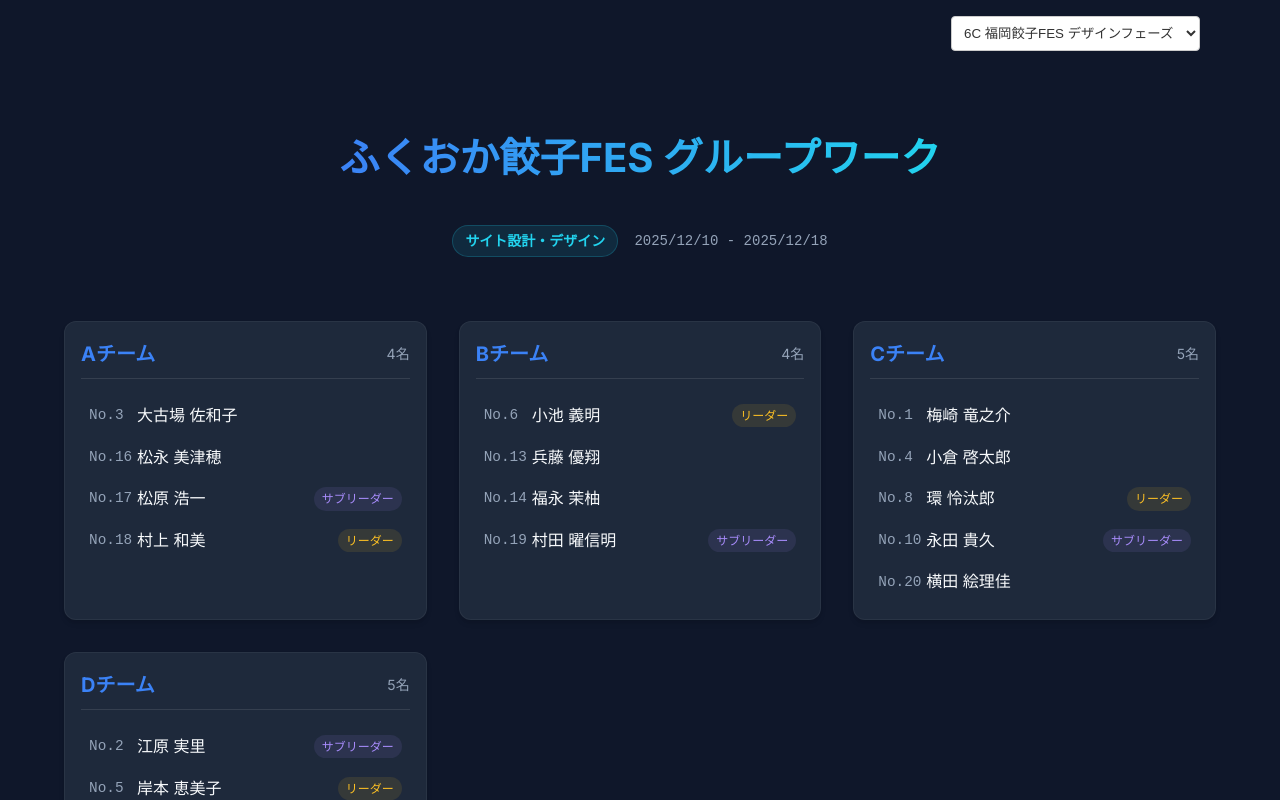
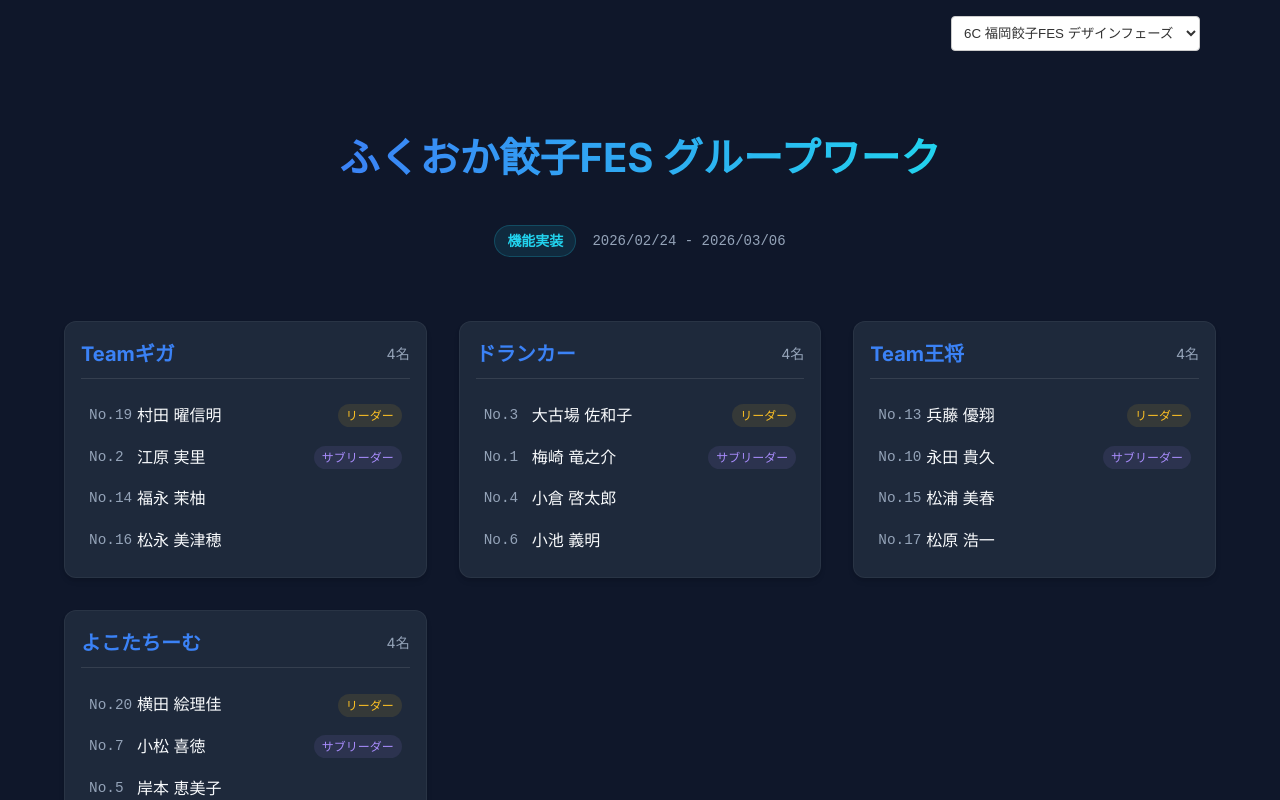
Before and after one commit to yskf0327/group-tool, a Vue app: page / in a window 1280 px wide. Shown: the top 800 px of the page. Built offline with nearby package versions, Linux system fonts and the light colour scheme.

Commit message:
fix: グループデータを更新し、メンバーのソート機能を実装

```diff
--- a/public/data/202511_6c_gyoza/members.json
+++ b/public/data/202511_6c_gyoza/members.json
@@ -2,50 +2,50 @@
   {
     "no": 1,
     "name": "梅崎 竜之介",
-    "team_id": "c",
-    "role": ""
+    "team_id": "b",
+    "role": "サブリーダー"
   },
   {
     "no": 2,
     "name": "江原 実里",
-    "team_id": "d",
+    "team_id": "a",
     "role": "サブリーダー"
   },
   {
     "no": 3,
     "name": "大古場 佐和子",
-    "team_id": "a",
-    "role": ""
+    "team_id": "b",
+    "role": "リーダー"
   },
   {
     "no": 4,
     "name": "小倉 啓太郎",
-    "team_id": "c",
+    "team_id": "b",
     "role": ""
   },
   {
     "no": 5,
     "name": "岸本 恵美子",
     "team_id": "d",
-    "role": "リーダー"
+    "role": ""
   },
   {
     "no": 6,
     "name": "小池 義明",
     "team_id": "b",
-    "role": "リーダー"
+    "role": ""
   },
   {
     "no": 7,
     "name": "小松 喜徳",
     "team_id": "d",
-    "role": ""
+    "role": "サブリーダー"
   },
   {
     "no": 8,
     "name": "環 怜汰郎",
-    "team_id": "c",
-    "role": "リーダー"
+    "team_id": "d",
+    "role": ""
   },
   {
     "no": 10,
@@ -54,27 +54,21 @@
     "role": "サブリーダー"
   },
   {
-    "no": 11,
-    "name": "濱田 真衣",
-    "team_id": "d",
-    "role": ""
-  },
-  {
     "no": 13,
     "name": "兵藤 優翔",
-    "team_id": "b",
-    "role": ""
+    "team_id": "c",
+    "role": "リーダー"
   },
   {
     "no": 14,
     "name": "福永 茉柚",
-    "team_id": "b",
+    "team_id": "a",
     "role": ""
   },
   {
     "no": 15,
     "name": "松浦 美春",
-    "team_id": "d",
+    "team_id": "c",
     "role": ""
   },
   {
@@ -86,25 +80,19 @@
   {
     "no": 17,
     "name": "松原 浩一",
-    "team_id": "a",
-    "role": "サブリーダー"
+    "team_id": "c",
+    "role": ""
   },
   {
-    "no": 18,
-    "name": "村上 和美",
+    "no": 19,
+    "name": "村田 曜信明",
     "team_id": "a",
     "role": "リーダー"
   },
   {
-    "no": 19,
-    "name": "村田 曜信明",
-    "team_id": "b",
-    "role": "サブリーダー"
-  },
-  {
     "no": 20,
     "name": "横田 絵理佳",
-    "team_id": "c",
-    "role": ""
+    "team_id": "d",
+    "role": "リーダー"
   }
 ]
--- a/public/data/202511_6c_gyoza/project-info.json
+++ b/public/data/202511_6c_gyoza/project-info.json
@@ -1,8 +1,8 @@
 {
   "title": "ふくおか餃子FES グループワーク",
-  "phase": "サイト設計・デザイン",
+  "phase": "機能実装",
   "period": {
-    "start": "2025-12-10",
-    "end": "2025-12-18"
+    "start": "2026-02-24",
+    "end": "2026-03-06"
   }
 }
--- a/public/data/202511_6c_gyoza/teams.json
+++ b/public/data/202511_6c_gyoza/teams.json
@@ -1,18 +1,18 @@
 [
   {
     "id": "a",
-    "name": "Aチーム"
+    "name": "Teamギガ"
   },
   {
     "id": "b",
-    "name": "Bチーム"
+    "name": "ドランカー"
   },
   {
     "id": "c",
-    "name": "Cチーム"
+    "name": "Team王将"
   },
   {
     "id": "d",
-    "name": "Dチーム"
+    "name": "よこたちーむ"
   }
 ]
--- a/src/components/GroupList.vue
+++ b/src/components/GroupList.vue
@@ -2,6 +2,23 @@
 const props = defineProps({
   groups: Array
 })
+
+const getSortedMembers = (members) => {
+  if (!members) return [];
+  return [...members].sort((a, b) => {
+    const roleRank = {
+      'リーダー': 1,
+      'サブリーダー': 2
+    };
+    const rankA = roleRank[a.role] || 99;
+    const rankB = roleRank[b.role] || 99;
+
+    if (rankA !== rankB) {
+      return rankA - rankB;
+    }
+    return a.no - b.no;
+  });
+};
 </script>
 <template>
   <div class="groups-grid">
@@ -11,7 +28,7 @@ const props = defineProps({
         <span class="member-count">{{ group.members.length }}名</span>
       </div>
       <ul class="member-list">
-        <li v-for="member in group.members" :key="member.no" class="member-item">
+        <li v-for="member in getSortedMembers(group.members)" :key="member.no" class="member-item">
           <span class="member-no">No.{{ member.no }}</span>
           <span class="member-name">{{ member.name }}</span>
           <span v-if="member.role" class="member-role" :class="{
```
